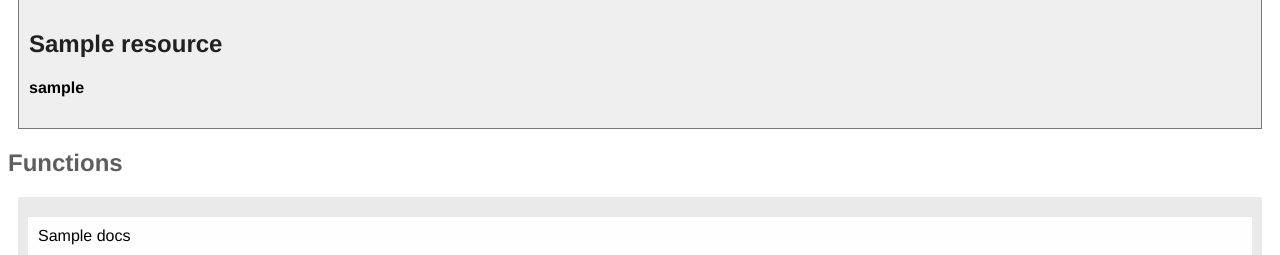
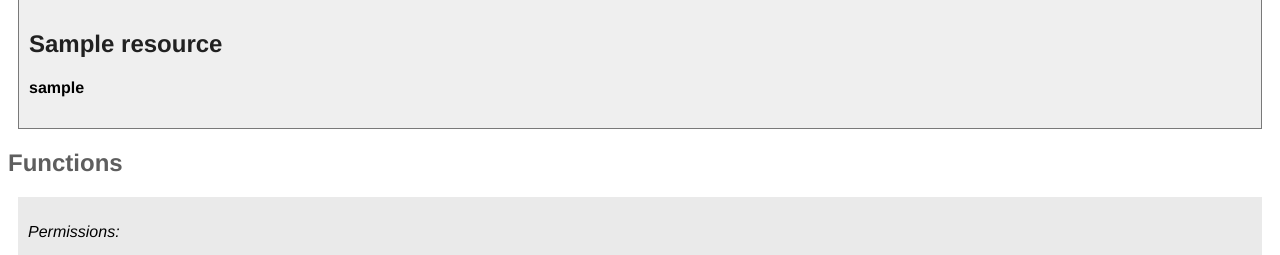
Before and after one commit to Axilent/sharrock, a Django app: template sharrock/templates/sharrock/directory.html in a window 1280 px wide. Shown: the part 172-427 px from the top of the page. Run offline with Django 3.2, Linux system fonts and the light colour scheme; the template is opened without the code that fills it: most values are stand-ins (such as "Sample title", 1, 10 or a date in 2020).

Commit message:
In descriptor template, shows any required permissions, if they've been defined.

```diff
--- a/sharrock/templates/sharrock/descriptor_body.html
+++ b/sharrock/templates/sharrock/descriptor_body.html
@@ -1,6 +1,9 @@
 {% if not resource %}
 <h3>{{ descriptor.service_name }}</h3>
 <h4>{{ descriptor.slug }}</h4>
+{% endif %}
+{% if descriptor.security.permissions %}
+<p><em>Permissions: {{ descriptor.security.permissions|join:" " }}</em</p>
 {% endif %}
 <div class="docs">
 	{{ descriptor.docs|safe }}
--- a/sharrock_example/descriptors.py
+++ b/sharrock_example/descriptors.py
@@ -1,7 +1,7 @@
 """
 Sharrock descriptors for example.
 """
-from sharrock.descriptors import Descriptor, UnicodeParam, IntegerParam, FloatParam, ListParam, DictParam
+from sharrock.descriptors import Descriptor, UnicodeParam, IntegerParam, FloatParam, ListParam, DictParam, SecurityCheck
 
 version = '1.0'
 
@@ -36,6 +36,7 @@
     This simple service simply says *hello* back to whichever name is supplied, or to *world* if
     no name is supplied.
     """
+    security = SecurityCheck('anybody')
     name = UnicodeParam('name',required=False,default='world',description='The name to address.  Will address world if no name specified.')
 
     def execute(self,request,data,params):
```
